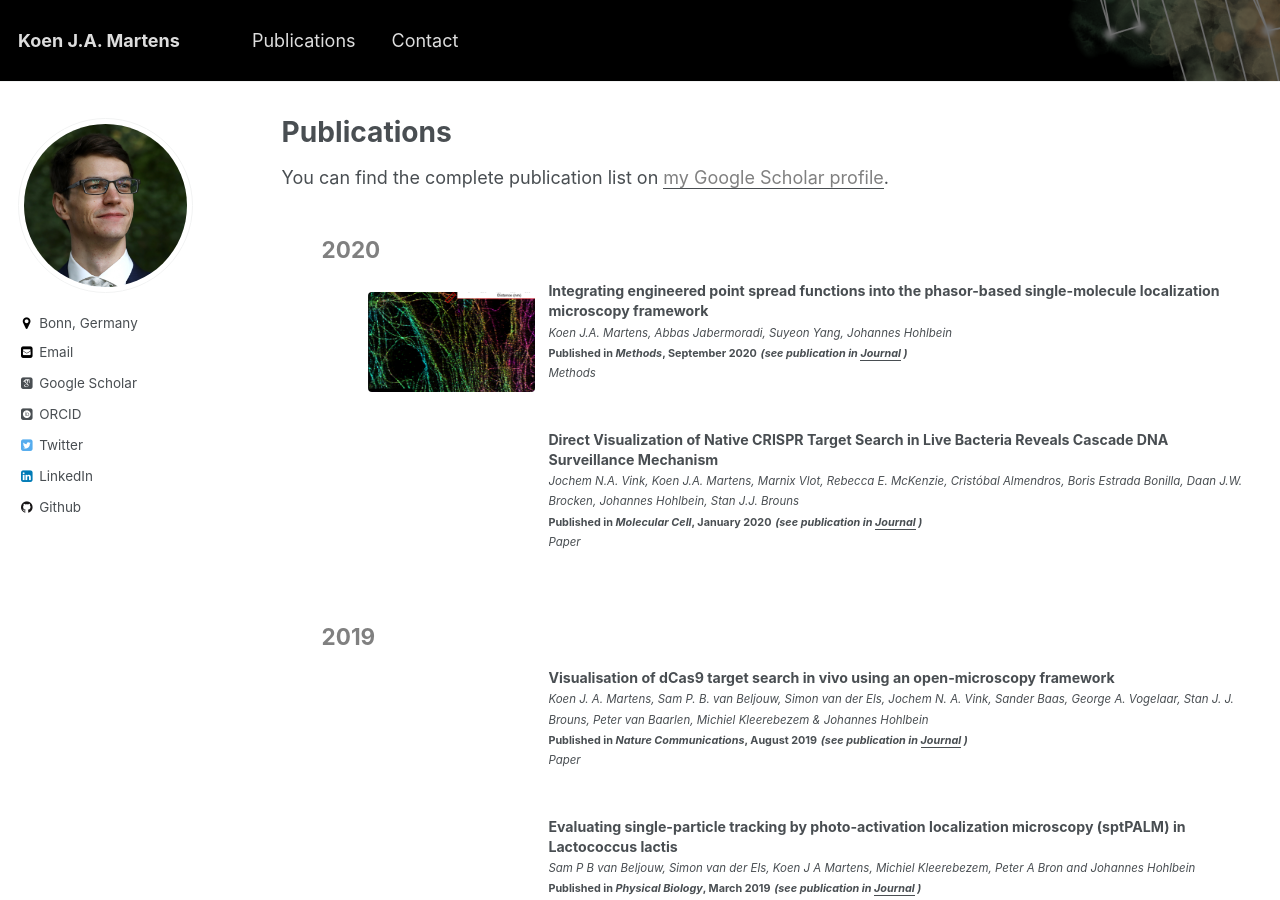
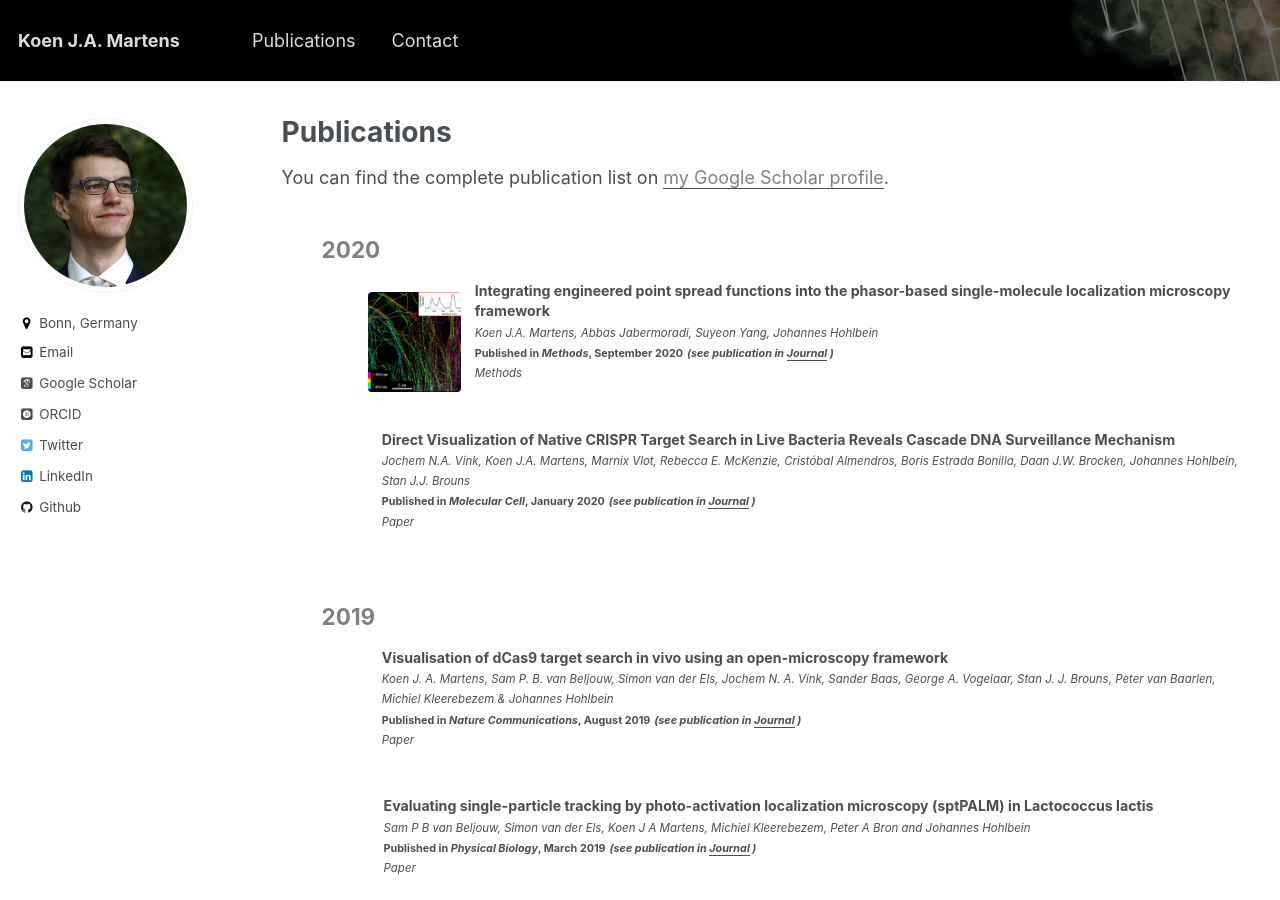
Before and after one commit to kjamartens/kjamartens.github.io, a Jekyll site: the page built from _pages/publications.md, in a window 1280 px wide and 900 px high. Built offline with Jekyll 4.4.1, drawn with Linux system fonts in a browser that asks for light colours; some web fonts are replaced.

Commit message:
Update archive-single-pub.html

```diff
--- a/_includes/archive-single-pub.html
+++ b/_includes/archive-single-pub.html
@@ -16,14 +16,14 @@
 
 	<table style="width:100%; border: none;"><tr>
 	<!--<td width="12%" style="border: none;"> <img src="/images/pub_phasor2_square.png"></td>-->
-	<td width="20%" style="border: none;">
+	<td style="border: none;">
     {% if post.teaser %}
       <div class="archive__item-teaser">
         <img src="{{ post.teaser }}" alt="{{ title }}" style="object-fit: cover;width: 100%;">
       </div>
     {% endif %}
-	</td> <!-- c -->
-	<td width = "80%" style="border: none;">
+	</td> <!-- d -->
+	<td style="border: none;">
 	<article class="archive__item" itemscope itemtype="http://schema.org/CreativeWork">
     <span style="font-size:1.05em; line-height: 0.1; font-weight:bold" class="archive__item-title" itemprop="headline">
       {% if post.link %}
```
